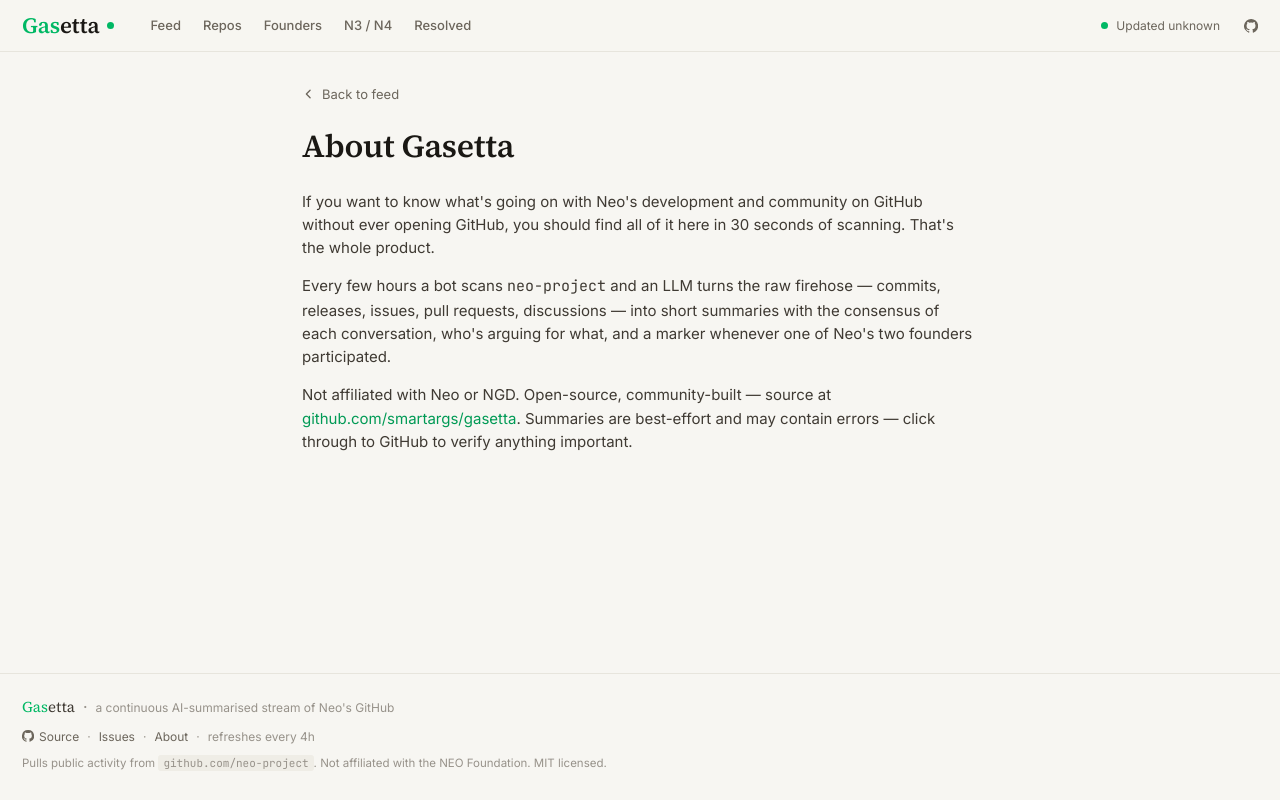
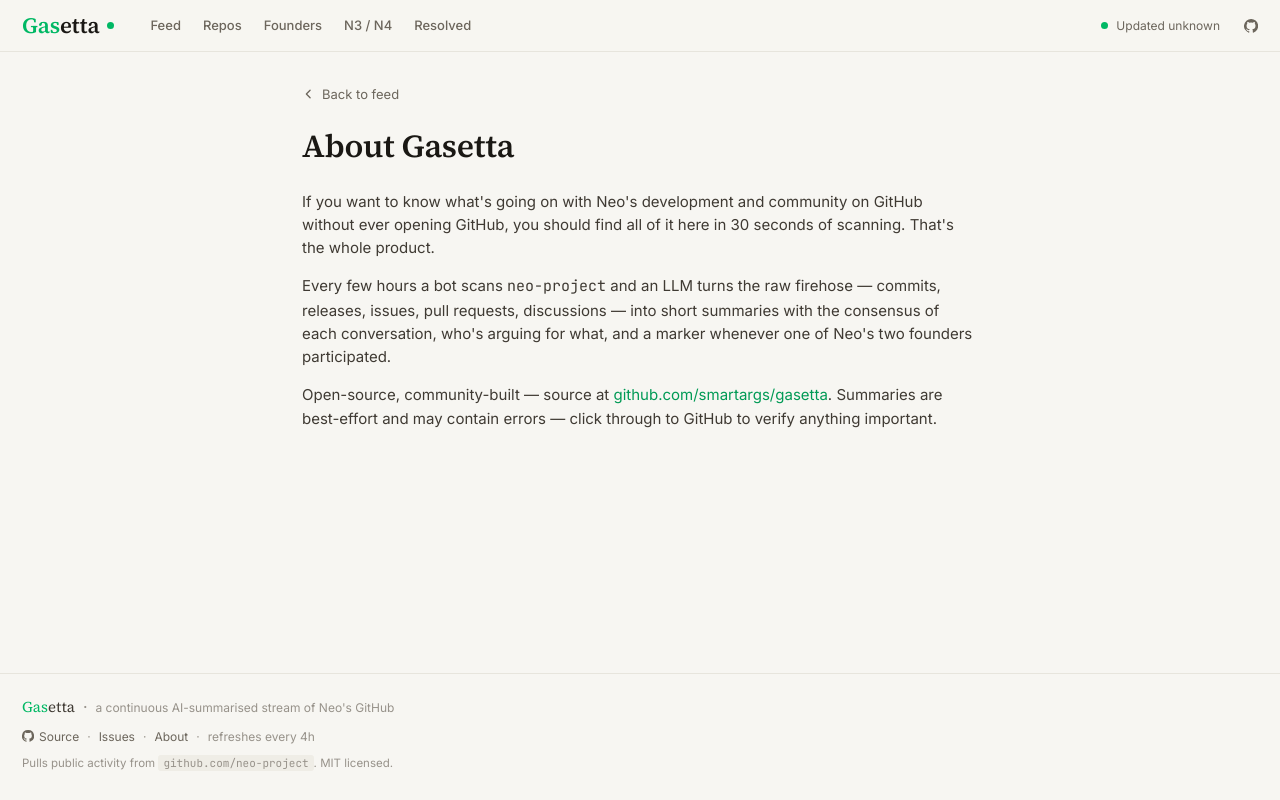
Before and after one commit to smartargs/gasetta, a React (Vite) app in the folder apps/web/: page /about in a window 1280 px wide. Built offline with nearby package versions, Linux system fonts and the light colour scheme; no server answers; the database is empty.

Commit message:
chore: remove neo/ngd affiliation disclaimers

```diff
--- a/apps/web/src/components/Footer.tsx
+++ b/apps/web/src/components/Footer.tsx
@@ -35,8 +35,7 @@
           <span className="muted">refreshes every 4h</span>
         </nav>
         <div className="footer-disclaimer">
-          Pulls public activity from <code>github.com/neo-project</code>.
-          Not affiliated with the NEO Foundation. MIT licensed.
+          Pulls public activity from <code>github.com/neo-project</code>. MIT licensed.
         </div>
       </div>
     </footer>
--- a/apps/web/src/components/RightRail.tsx
+++ b/apps/web/src/components/RightRail.tsx
@@ -28,7 +28,7 @@
           arguing for what, where founders weighed in, and what's been decided.
         </p>
         <p style={{ fontSize: 13 }}>
-          Not affiliated with Neo or NGD. Built by the community —{' '}
+          Built by the community —{' '}
           <a
             className="link"
             href="https://github.com/smartargs/gasetta"
--- a/apps/web/src/pages/AboutPage.tsx
+++ b/apps/web/src/pages/AboutPage.tsx
@@ -57,7 +57,7 @@
         of Neo's two founders participated.
       </p>
       <p>
-        Not affiliated with Neo or NGD. Open-source, community-built — source at{' '}
+        Open-source, community-built — source at{' '}
         <a
           href="https://github.com/smartargs/gasetta"
           target="_blank"
```
Also changed, not shown: 1 other file (tests, documents, lock files or other folders).
